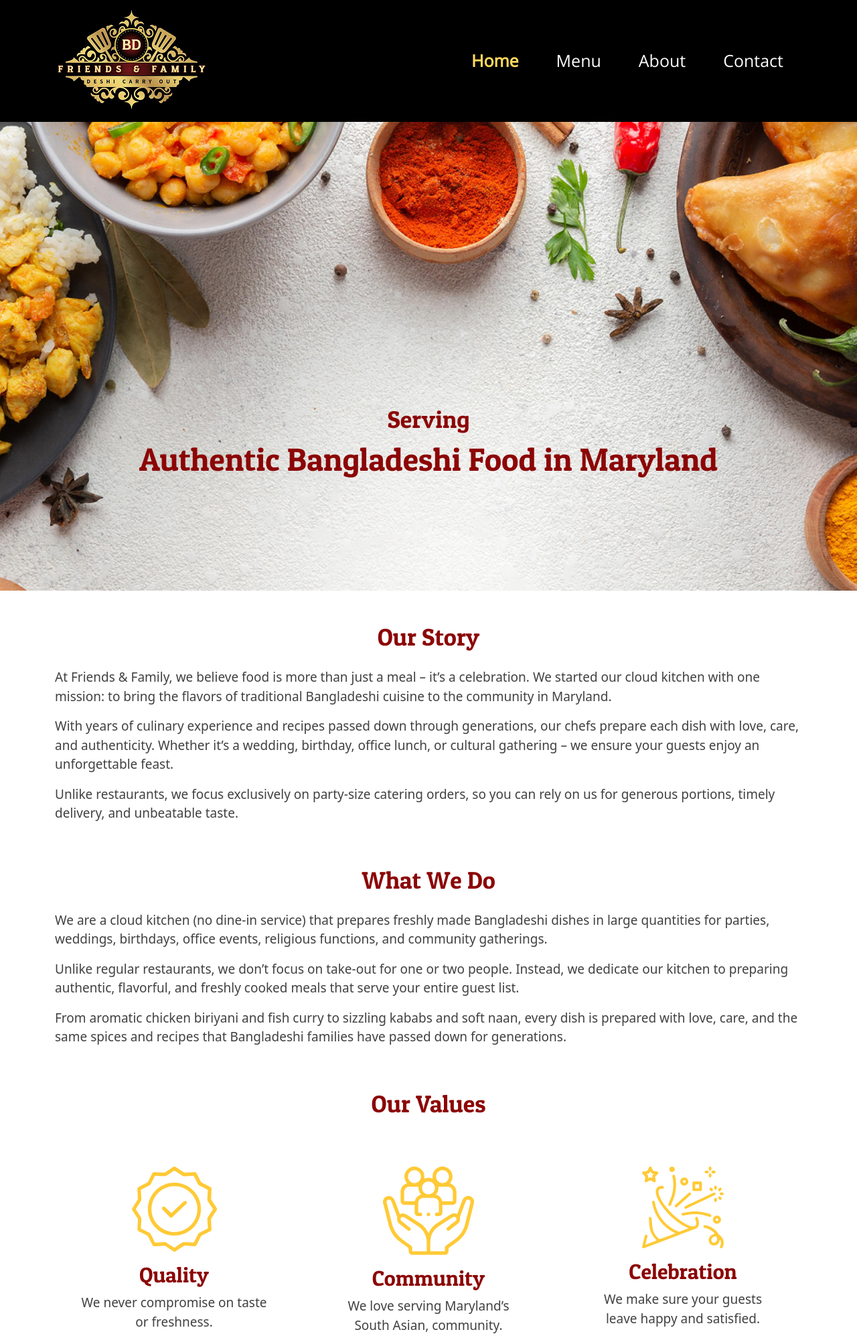
After one commit to jimjerry00b/bdfriendsandfamily.com, a PHP site: page /about.php in a window 1280 px wide. The commit adds this page. Shown: the top 1995 px of the page at 67% size. Run offline with PHP 8.4, Linux system fonts and the light colour scheme; some libraries are stand-ins or nearby versions.

Commit message:
about page done

```diff
--- /dev/null
+++ b/about.php
@@ -0,0 +1,84 @@
+<?php
+  include_once 'header.php';
+?>
+
+
+<section class="container-fluid d-flex justify-content-center align-items-center" id="about_section_one">
+    <div class="row">
+        <div class="col-12 p-0 text-center section_one_text">
+            <p>Serving</p>
+            <h1>Authentic Bangladeshi Food in Maryland</h1>
+        </div>
+    </div>
+</section>
+
+<section class="container d-flex justify-content-center align-items-center" id="about_section_two">
+    <div class="row">
+        <div class="col-12 text-center mt-5 mb-3">
+            <h2>Our Story</h2>
+        </div>
+        <div class="col-12">
+            <p>At Friends & Family, we believe food is more than just a meal – it’s a celebration. We started our cloud kitchen with one mission: to bring the flavors of traditional Bangladeshi cuisine to the community in Maryland.</p>
+            <p>With years of culinary experience and recipes passed down through generations, our chefs prepare each dish with love, care, and authenticity. Whether it’s a wedding, birthday, office lunch, or cultural gathering – we ensure your guests enjoy an unforgettable feast.</p>
+            <p>Unlike restaurants, we focus exclusively on party-size catering orders, so you can rely on us for generous portions, timely delivery, and unbeatable taste.</p>
+        </div>
+    </div>
+</section>
+
+<section class="container d-flex justify-content-center align-items-center" id="about_section_three">
+    <div class="row">
+        <div class="col-12 text-center mt-5 mb-3">
+            <h2>What We Do</h2>
+        </div>
+        <div class="col-12">
+            <p>We are a cloud kitchen (no dine-in service) that prepares freshly made Bangladeshi dishes in large quantities for parties, weddings, birthdays, office events, religious functions, and community gatherings.</p>
+            <p>Unlike regular restaurants, we don’t focus on take-out for one or two people. Instead, we dedicate our kitchen to preparing authentic, flavorful, and freshly cooked meals that serve your entire guest list.</p>
+            <p>From aromatic chicken biriyani and fish curry to sizzling kababs and soft naan, every dish is prepared with love, care, and the same spices and recipes that Bangladeshi families have passed down for generations.</p>
+        </div>
+    </div>
+</section>
+
+<section class="container" id="about_section_four">
+    <div class="row">
+        <div class="col-12 text-center mt-5 mb-3">
+            <h2>Our Values</h2>
+        </div>
+    </div>
+    <div class="row">
+        <div class="col-12 col-lg-4 p-5">
+            <div class="d-flex justify-content-center align-items-center">
+                <img src="images/about/1.svg" alt="Fresh Ingredients" class="img-fluid mb-3">
+            </div>
+            <div class="text-center">
+                <h3>Quality</h3>
+                <p>We never compromise on taste or freshness.</p>
+            </div>
+        </div>
+
+        <div class="col-12 col-lg-4 p-5">
+            <div class="d-flex justify-content-center align-items-center">
+                <img src="images/about/2.svg" alt="Fresh Ingredients" class="img-fluid mb-3">
+            </div>
+            <div class="text-center">
+                <h3>Community</h3>
+                <p>We love serving Maryland’s  South Asian,  community.</p>
+            </div>
+        </div>
+
+        <div class="col-12 col-lg-4 p-5">
+            <div class="d-flex justify-content-center align-items-center">
+                <img src="images/about/3.svg" alt="Fresh Ingredients" class="img-fluid mb-3">
+            </div>
+            <div class="text-center">
+                <h3>Celebration</h3>
+                <p>We make sure your guests leave happy and satisfied.</p>
+            </div>
+        </div>
+
+    </div>
+</section>
+
+
+<?php
+include_once 'footer.php';
+?>
--- a/css/style.css
+++ b/css/style.css
@@ -56,7 +56,7 @@
 
 body{
     font-size: 19px;
-    color: #000000a1;
+    color: #000000bf;
 }
 
 h1{
@@ -608,6 +608,35 @@ footer p {
 
 /* menu end */
 
+
+/* about */
+#about_section_one{
+    background: url(../images/about_banner.jpg) no-repeat center center / cover;
+    min-height: 700px;
+}
+
+#about_section_one h1{
+    font-family: 'PatuaOne';
+    color: var(--secondary-color);
+    font-weight: normal;
+}
+
+#about_section_one p{
+    font-family: 'PatuaOne';
+    color: var(--secondary-color);
+    font-weight: normal;
+    font-size: 36px;
+    line-height: 30px;
+}
+
+.section_one_text{
+    top: 135px;
+    position: relative;
+}
+
+
+/* about end */
+
 /* responsive css start */
 
 @media screen and (max-width: 1199px) {
@@ -656,6 +685,10 @@ footer p {
     #section_four h3.custom {
         font-size: 24px;
         line-height: 30px;
+    }
+
+    .section_one_text{
+        padding: 0 10px;
     }
 
 }
@@ -742,6 +775,14 @@ footer p {
     .menu_section_two_subtitle{
         font-size: 18px;
         font-weight: normal;
+    }
+
+    #about_section_one h1{
+        font-size: 36px;
+    }
+
+    #about_section_one {
+        min-height: 500px;
     }
 }
 
--- a/footer.php
+++ b/footer.php
@@ -3,7 +3,7 @@
         <div class="row">
             <div class="col-12 col-lg-9 text-center text-lg-start">
                 <h2>Plan Your Party Menu Today!</h2>
-                <p>To Place your order call us at +1 301-873-8643</p>
+                <p>To Place your order call us at +1301-873-8643</p>
                 <p>Our Service available only based in Maryland, USA</p>
             </div>
             <div class="col-12 col-lg-3 text-end align-items-center justify-content-center d-flex">
--- a/header.php
+++ b/header.php
@@ -6,7 +6,7 @@
   <meta name="viewport" content="width=device-width, initial-scale=1">
   <title>BD Friends and Family</title>
   <link href="css/bootstrap.min.css" rel="stylesheet">
-  <link href="css/style.css?v=4.0" rel="stylesheet">
+  <link href="css/style.css?v=5.0" rel="stylesheet">
   <link rel="stylesheet" href="https://cdn.jsdelivr.net/npm/bootstrap-icons@1.11.1/font/bootstrap-icons.css">
   <link rel="stylesheet" type="text/css" href="//cdn.jsdelivr.net/npm/slick-carousel@1.8.1/slick/slick.css"/>
   <link rel="stylesheet" type="text/css" href="//cdn.jsdelivr.net/npm/slick-carousel@1.8.1/slick/slick-theme.css"/>
@@ -30,7 +30,7 @@
             <a class="nav-link" href="menu.php">Menu</a>
           </li>
           <li class="nav-item">
-            <a class="nav-link" href="#">About</a>
+            <a class="nav-link" href="about.php">About</a>
           </li>
           <li class="nav-item">
             <a class="nav-link" href="#">Contact</a>
```
Also changed, not shown: images/about/1.svg (added), images/about/2.svg (added), images/about/3.svg (added), images/about_banner.jpg (added).
